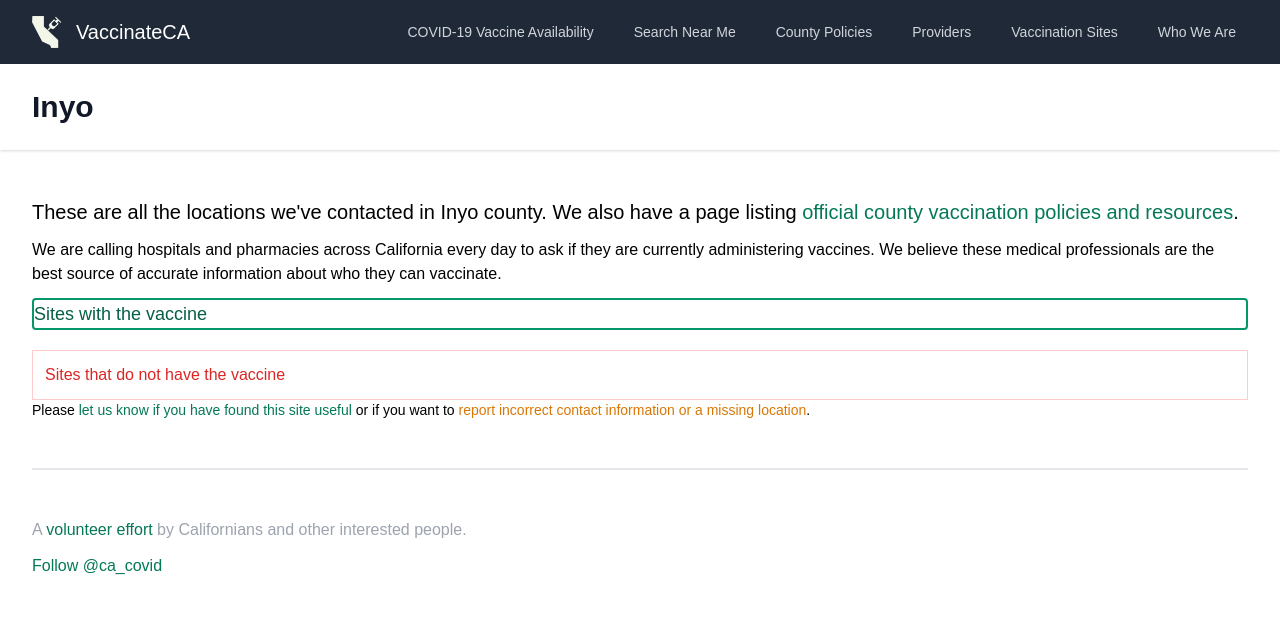
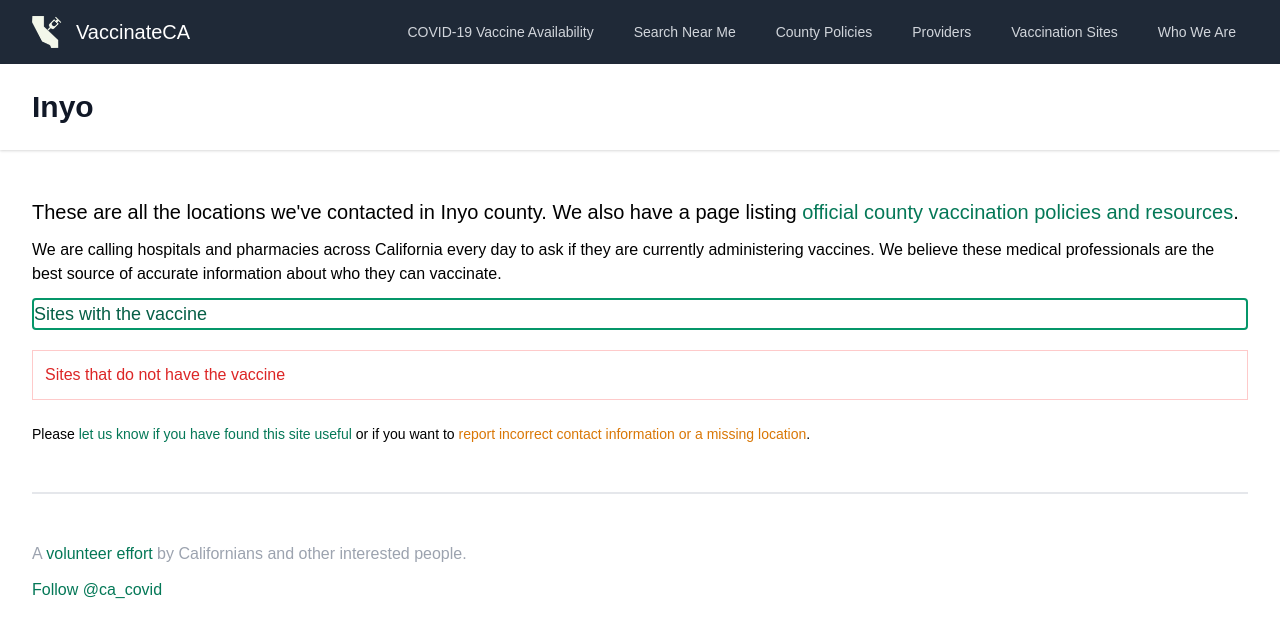
Before and after one commit to CAVaccineInventory/site, a Jekyll site: the page built from _counties/inyo.md, in a window 1280 px wide. Shown: the top 638 px of the page. Built offline with Jekyll 4.4.1, drawn with Linux system fonts in a browser that asks for light colours; some web fonts are replaced; comment, search, counter and statistics services are not loaded.

Commit message:
Add some margin

```diff
--- a/_layouts/county.html
+++ b/_layouts/county.html
@@ -37,7 +37,7 @@
               <div id="loading" class="mt-4 hidden">Loading...</div>
             </div>
 
-            <div class="text-sm mb-6">
+            <div class="text-sm my-6">
               Please
               <a href="https://airtable.com/shrOMv5EI1jYwV1XR" class="font-medium">let us know if you have found this site useful</a>
               or if you want to
```
